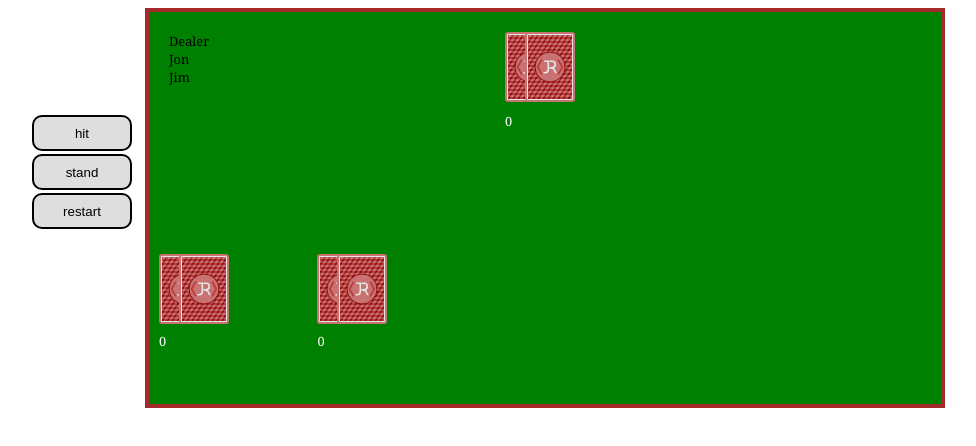
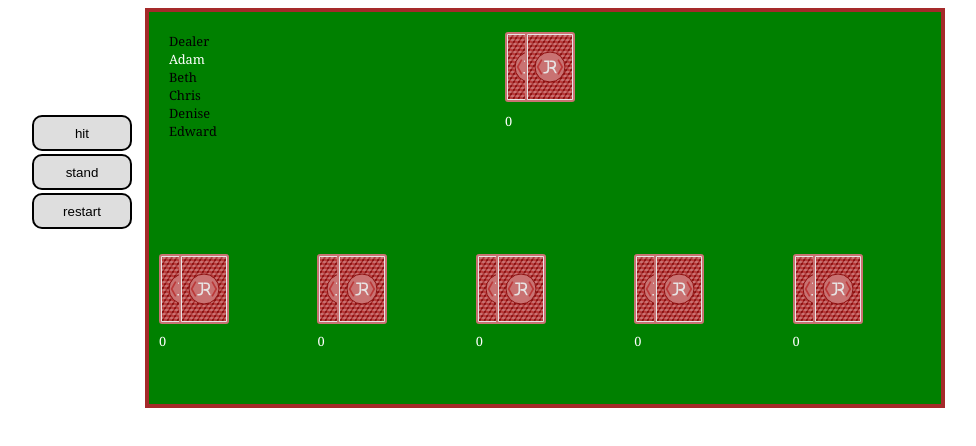
Before and after one commit to jon-r/jr_blackJack, a plain HTML site: page blackJack.html in a window 1280 px wide. Shown: the whole page, without its empty margins (95-1071 px from the left). Drawn offline with Linux system fonts and the light colour scheme.

Commit message:
highlight whos playing next

```diff
--- a/blackJack.css
+++ b/blackJack.css
@@ -35,6 +35,10 @@ html {
   text-align: center;
   margin: 3px;
   background: #dedede;
+}
+
+.title.active {
+  color: white;
 }
 
 .score {
--- a/blackJack.js
+++ b/blackJack.js
@@ -63,7 +63,7 @@ var game = {
   newGame: function () {
 
     deck.build();
-
+    game.currentPlayer = 1;
     //resets the scores and table
     for (i = 0; i < game.playerCount; i++) {
       var tblPlay = table.players[i], player = game.players[i];
@@ -80,7 +80,6 @@ var game = {
     game.dealAll(game.currentPlayer);
 
 
-    console.log(table);
 
 
   },
@@ -348,4 +347,9 @@ function delay(fn, t) {
   return self.delay(fn, t);
 }
 
-game.init({players: ['Jon','Jim']});
+game.init({
+  decks: 6,
+  players: [
+    'Adam','Beth','Chris','Denise','Edward'
+  ]
+});
```
